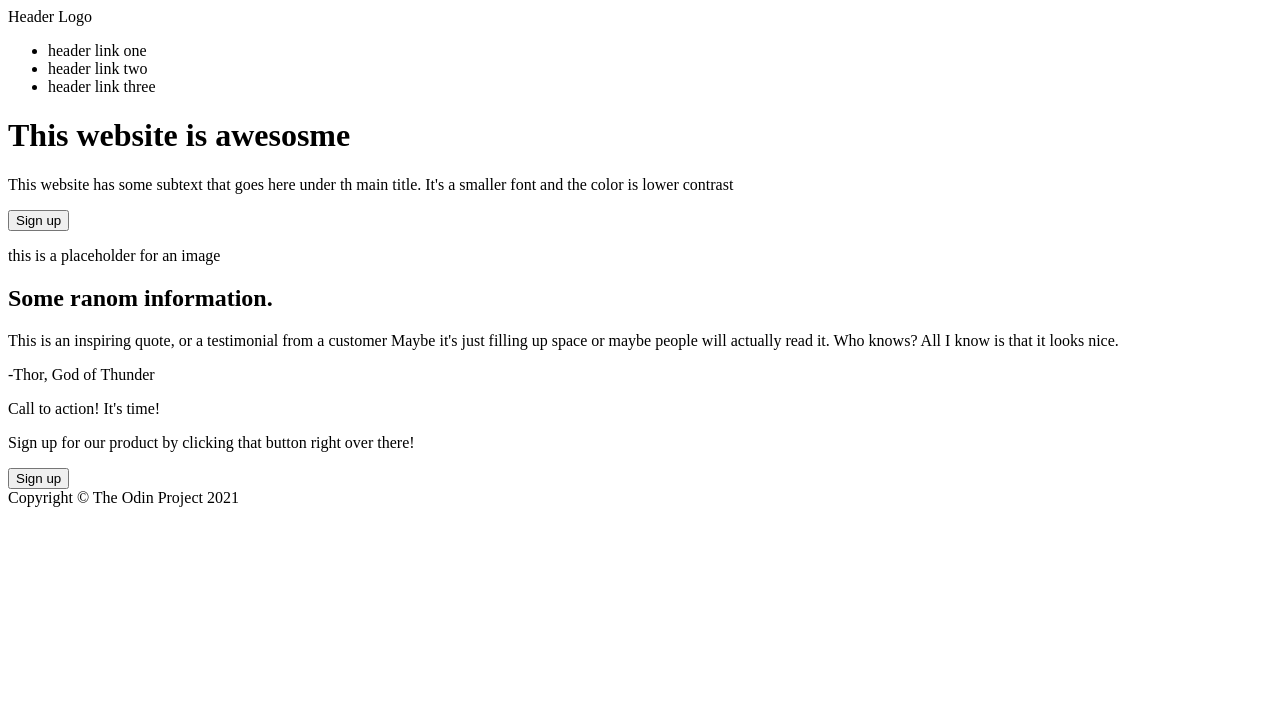
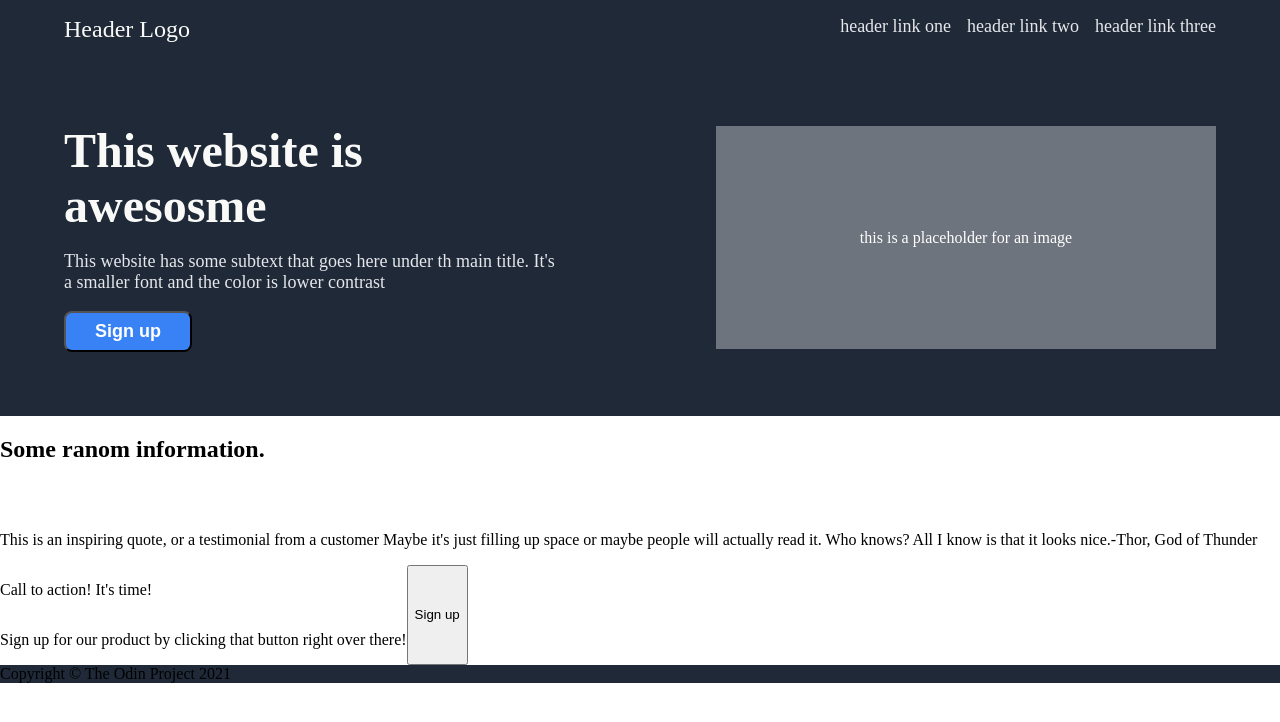
Before and after one commit to Rational-Pigeon/Odin-project--landing-page, a plain HTML site: page index.html in a window 1280 px wide. Drawn offline with Linux system fonts and the light colour scheme.

Commit message:
header and hero css and html - done

```diff
--- a/index.html
+++ b/index.html
@@ -3,16 +3,18 @@
 
 <head>
     <meta charset="UTF-8">
+    <meta name="viewport" content="width=viewport, initial-scale=1.0">
     <title>Landing Page</title>
+    <link rel="stylesheet" href="styles.css">
 </head>
 
 <body>
     <div class="header">
         <div class="logo">Header Logo</div>
         <ul class="right-links">
-            <li>header link one</li>
-            <li>header link two</li>
-            <li>header link three</li>
+            <li><a href="https://www.google.com/">header link one</a></li>
+            <li><a href="https://www.google.com/">header link two</a></li>
+            <li><a href="https://www.google.com/">header link three</a></li>
         </ul>
     </div>
 
@@ -21,10 +23,11 @@
             <h1 class="title">This website is awesosme</h1>
             <p class="text"> This website has some subtext that goes here under th main title. It's a smaller font and
                 the color is lower contrast</p>
-            <button class="log-in">Sign up</button>
+            <button class="login-btn">Sign up</button>
         </div>
-        <div class="banner"></div>
-        <p>this is a placeholder for an image</p>
+        <div class="banner">
+            <p>this is a placeholder for an image</p>
+        </div>
     </div>
     <h2 class="info">Some ranom information.</h2>
     <div class="container">
--- /dev/null
+++ b/styles.css
@@ -0,0 +1,118 @@
+html {
+	box-sizing: border-box;
+}
+
+*,
+*::before,
+*::after {
+	box-sizing: inherit;
+}
+
+body,
+.header,
+ul,
+.banner-container,
+.login-cta,
+.container,
+.box-description,
+.quote-container,
+.cta-container,
+.cta,
+.footer,
+.banner {
+	display: flex;
+}
+
+body,
+.login-cta,
+.box-description,
+.cta {
+	flex-flow: nowrap column;
+}
+
+.header,
+.footer {
+	justify-items: center;
+	background-color: #1F2937;
+}
+
+.header ul {
+	list-style: none;
+	padding: 0px;
+	margin: 0px;
+	gap: 16px;
+}
+
+.header a {
+	text-decoration: none;
+	color: inherit;
+}
+
+.logo {
+	font-size: 24px;
+	color: #f9faf8;
+}
+
+.text,
+.header ul {
+	font-size: 18px;
+	color: #e5e7eb;
+}
+
+.header {
+	justify-content: space-between;
+	padding: 16px 64px;
+	gap: 16px;
+}
+
+body {
+	margin: 0px;
+}
+
+.banner-container {
+	background-color: #1F2937;
+	justify-content: space-between;
+	align-items: center;
+	gap: 32px;
+	padding: 64px;
+}
+
+.login-cta {
+	flex-flow: nowrap column;
+	width: 500px;
+	flex: 0 1 auto;
+}
+
+.banner {
+	background-color: #6d747d;
+	align-items: center;
+	justify-content: center;
+	width: 500px;
+	aspect-ratio: 9/4;
+}
+
+.banner p {
+	color: white;
+}
+
+.login-cta h1 {
+	font-size: 48px;
+	font-weight: 900;
+	color: #f9faf8;
+	margin: 0px;
+}
+
+.login-cta.text {
+	font-size: 18px;
+	color: #e5e7eb;
+}
+
+.login-btn {
+	width: 128px;
+	background-color: #3882f6;
+	color: white;
+	font-size: 18px;
+	font-weight: bold;
+	padding: 8px;
+	border-radius: 8px;
+}
```
